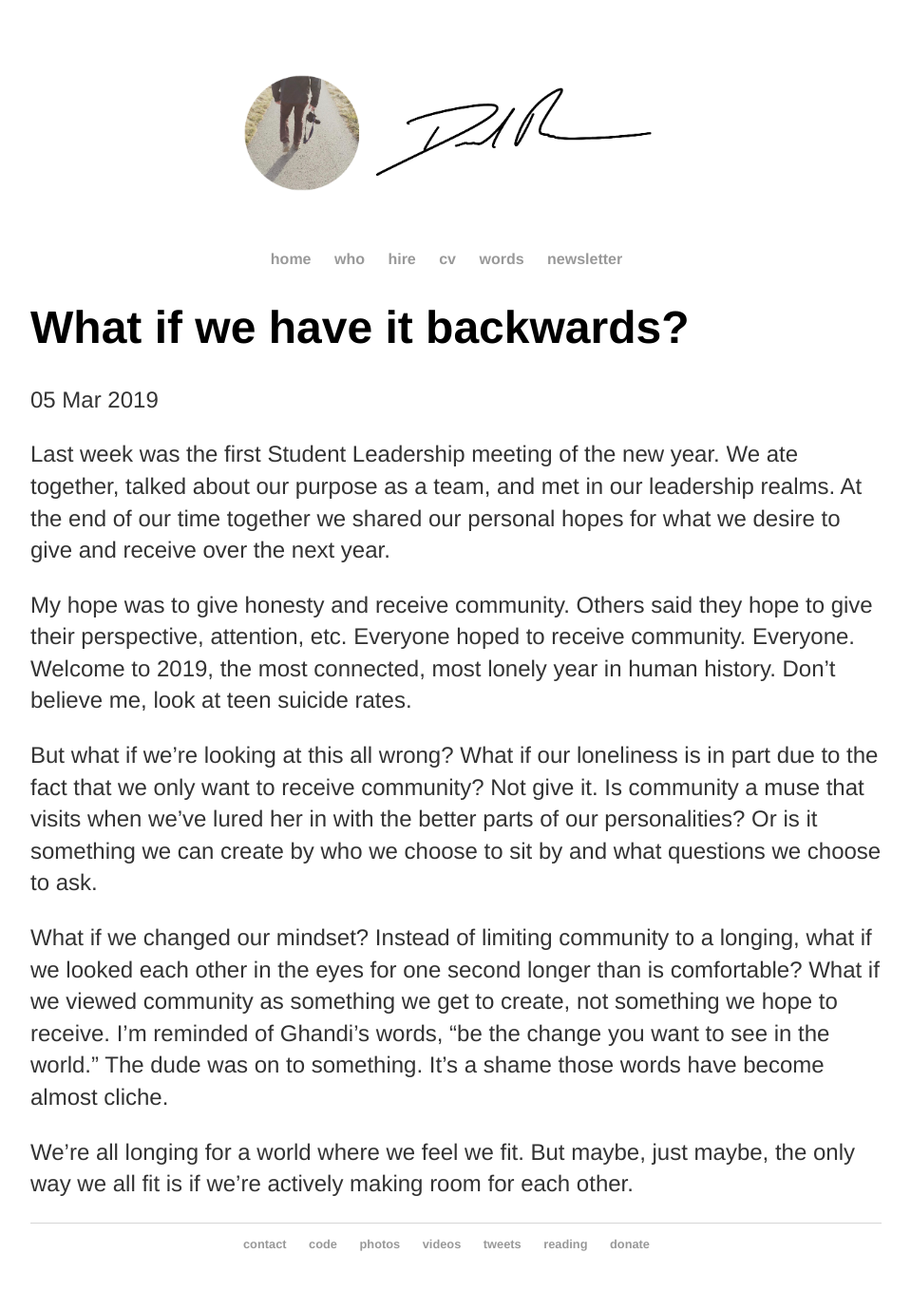
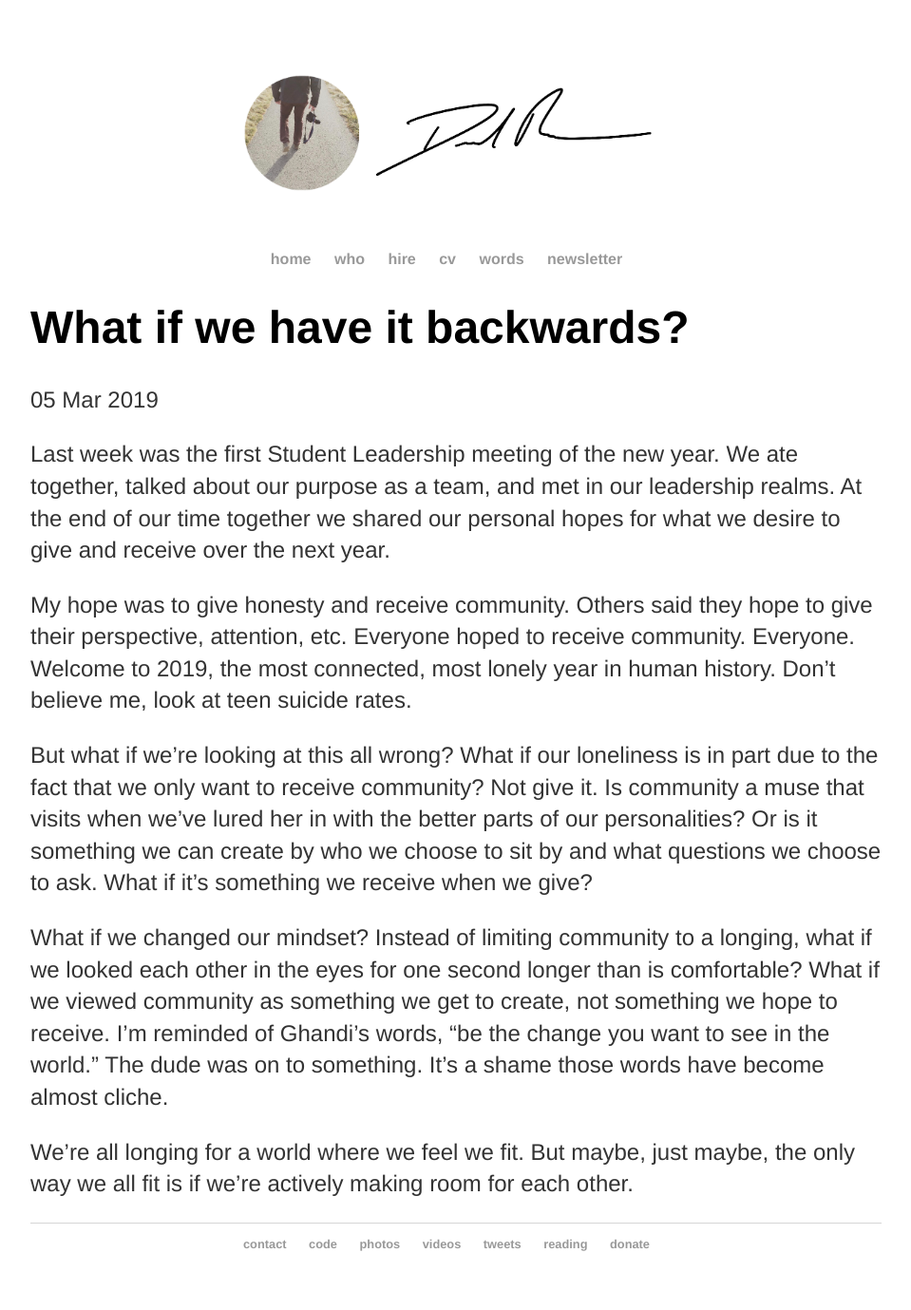
Before and after one commit to danielrusco/danielrusco.github.io, a Jekyll site: the page built from _posts/2019-03-05-community.md, in a window 1280 px wide. Shown: the whole page at 95% size, without its empty margins (160-1119 px from the left). Built offline with Jekyll 4.4.1, drawn with Linux system fonts in a browser that asks for light colours.

Commit message:
made it better

```diff
--- a/_posts/2019-03-05-community.md
+++ b/_posts/2019-03-05-community.md
@@ -8,7 +8,7 @@ Last week was the first Student Leadership meeting of the new year. We ate toget
 
 My hope was to give honesty and receive community. Others said they hope to give their perspective, attention, etc. Everyone hoped to receive community. Everyone. Welcome to 2019, the most connected, most lonely year in human history. Don’t believe me, look at teen suicide rates.
 
-But what if we’re looking at this all wrong? What if our loneliness is in part due to the fact that we only want to receive community? Not give it. Is community a muse that visits when we’ve lured her in with the better parts of our personalities? Or is it something we can create by who we choose to sit by and what questions we choose to ask.
+But what if we’re looking at this all wrong? What if our loneliness is in part due to the fact that we only want to receive community? Not give it. Is community a muse that visits when we’ve lured her in with the better parts of our personalities? Or is it something we can create by who we choose to sit by and what questions we choose to ask. What if it's something we receive when we give?
 
 What if we changed our mindset? Instead of limiting community to a longing, what if we looked each other in the eyes for one second longer than is comfortable? What if we viewed community as something we get to create, not something we hope to receive. I’m reminded of Ghandi’s words, “be the change you want to see in the world.” The dude was on to something. It’s a shame those words have become almost cliche.
 
```
